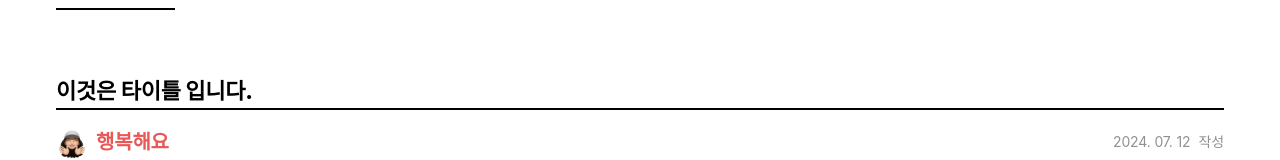
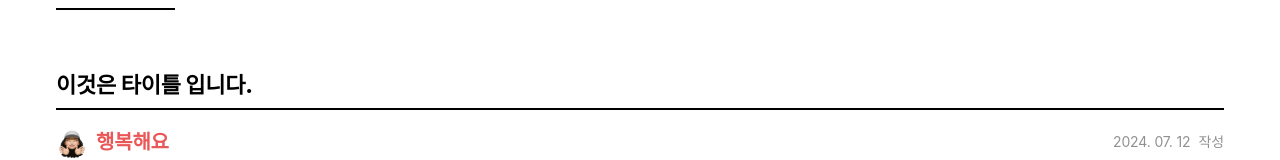
Before and after one commit to Daram0o0/mood-diary, a Next.js app: page /diaries/1 in a window 1280 px wide. Shown: the part 362-522 px from the top of the page. Built offline with nearby package versions, Linux system fonts and the light colour scheme.

Commit message:
feat: 일기 상세 페이지 UI 구현 수정
- styles_titleText에 margin-bottom 12px 추가

```diff
--- a/src/components/diaries-detail/styles.module.css
+++ b/src/components/diaries-detail/styles.module.css
@@ -44,7 +44,7 @@
 }
 
 .titleText {
-  margin: 0;
+  margin: 0 0 12px 0;
   font-family: var(--font-family-korean);
   font-size: var(--typo-headline02-font-size);
   font-weight: var(--typo-headline02-font-weight);
```
Also changed, not shown: src/components/diaries-detail/prompts/prompt.201.ui.detail.txt.
